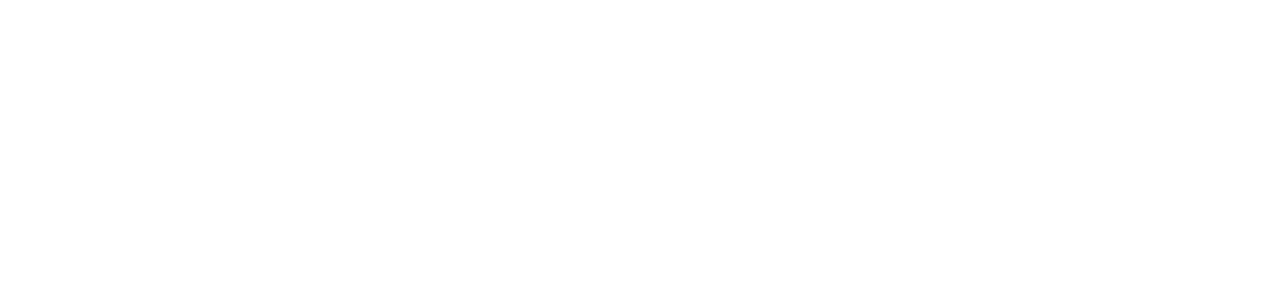
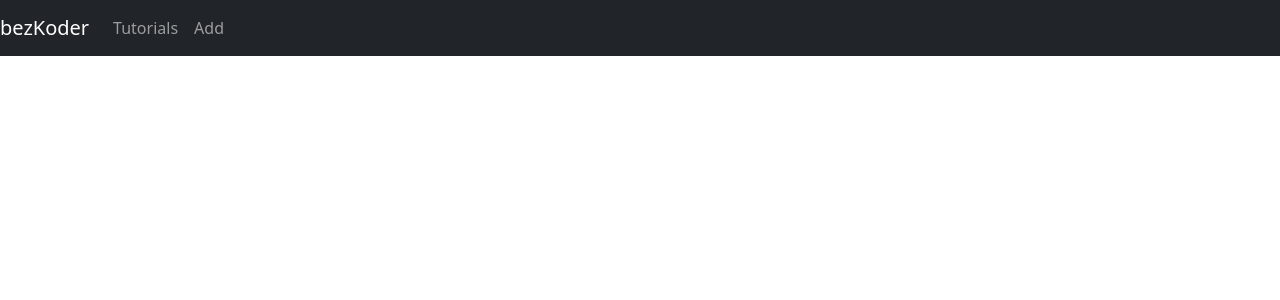
Before and after one commit to prabhat1510/capgreactjunebatch, a React (Create React App) app in the folder reactfrontend/: page / in a window 1280 px wide. Shown: the top 300 px of the page. Built offline with nearby package versions, Linux system fonts and the light colour scheme.

Commit message:
Updated the example

```diff
--- a/reactfrontend/package.json
+++ b/reactfrontend/package.json
@@ -10,6 +10,7 @@
     "bootstrap": "^5.1.3",
     "react": "^18.1.0",
     "react-dom": "^18.1.0",
+    "react-router-dom": "^6.3.0",
     "react-scripts": "5.0.1",
     "web-vitals": "^2.1.4"
   },
--- a/reactfrontend/src/App.js
+++ b/reactfrontend/src/App.js
@@ -1,12 +1,33 @@
+import React, { Component } from "react";
+import { BrowserRouter,Routes, Route, Link } from "react-router-dom";
+import "bootstrap/dist/css/bootstrap.min.css";
+import "./App.css";
 
-import './App.css';
 
 function App() {
-  return (
-    <div className="App">
 
-    </div>
-  );
-}
+    return (
+      <div>
+        <nav className="navbar navbar-expand navbar-dark bg-dark">
+          <Link to={"/tutorials"} className="navbar-brand">
+            bezKoder
+          </Link>
+          <div className="navbar-nav mr-auto">
+            <li className="nav-item">
+              <Link to={"/tutorials"} className="nav-link">
+                Tutorials
+              </Link>
+            </li>
+            <li className="nav-item">
+              <Link to={"/add"} className="nav-link">
+                Add
+              </Link>
+            </li>
+          </div>
+        </nav>
+      </div>
+    );
+  }
+
 
 export default App;
--- a/reactfrontend/src/component/AddTutorialComponent.js
+++ b/reactfrontend/src/component/AddTutorialComponent.js
@@ -1,8 +1,8 @@
-import TutorialDataService from "../services/tutorial.service";
+import TutorialDataService from "../services/TutorialDataService";
 
 class AddTutorial{
   constructor(props) {
-    super(props);
+    //super(props);
     this.onChangeTitle = this.onChangeTitle.bind(this);
     this.onChangeDescription = this.onChangeDescription.bind(this);
     this.saveTutorial = this.saveTutorial.bind(this);
--- a/reactfrontend/src/component/TutorialComponent.js
+++ b/reactfrontend/src/component/TutorialComponent.js
@@ -1,8 +1,8 @@
 import React from 'react';
-import TutorialDataService from '../services/TutorialDataService';
+import TutorialDataService from "../services/TutorialDataService";
 class TutorialComponent{
     constructor(props) {
-        super(props);
+        //super(props);
         this.onChangeTitle = this.onChangeTitle.bind(this);
         this.onChangeDescription = this.onChangeDescription.bind(this);
         this.getTutorial = this.getTutorial.bind(this);
--- a/reactfrontend/src/component/TutorialListComponent.js
+++ b/reactfrontend/src/component/TutorialListComponent.js
@@ -1,9 +1,10 @@
-import TutorialDataService from "../services/tutorial.service";
+import React from 'react';
+import TutorialDataService from "../services/TutorialDataService";
 import { Link } from "react-router-dom";
 
 class TutorialsList{
   constructor(props) {
-    super(props);
+    //super(props);
     this.onChangeSearchTitle = this.onChangeSearchTitle.bind(this);
     this.retrieveTutorials = this.retrieveTutorials.bind(this);
     this.refreshList = this.refreshList.bind(this);
--- a/reactfrontend/src/index.js
+++ b/reactfrontend/src/index.js
@@ -1,12 +1,19 @@
 import React from 'react';
 import ReactDOM from 'react-dom/client';
 import './index.css';
+import { BrowserRouter,Routes, Route } from "react-router-dom";
+import TutorialComponent  from './component/TutorialComponent';
+import AddTutorial from './component/AddTutorialComponent';
+import TutorialsList from './component/TutorialListComponent';
 import App from './App';
-
-
 const root = ReactDOM.createRoot(document.getElementById('root'));
 root.render(
-  <React.StrictMode>
-    <App />
-  </React.StrictMode>
+  <BrowserRouter>
+  <Routes>
+    <Route path ="/" element ={<App />} />
+    <Route exact path="tutorials" component={TutorialsList} />
+    <Route exact path="add" component={AddTutorial} />
+    <Route path="tutorials/:id" component={TutorialComponent} />
+  </Routes>
+  </BrowserRouter>
 );
```
Also changed, not shown: 1 other file (tests, documents, lock files or other folders).
